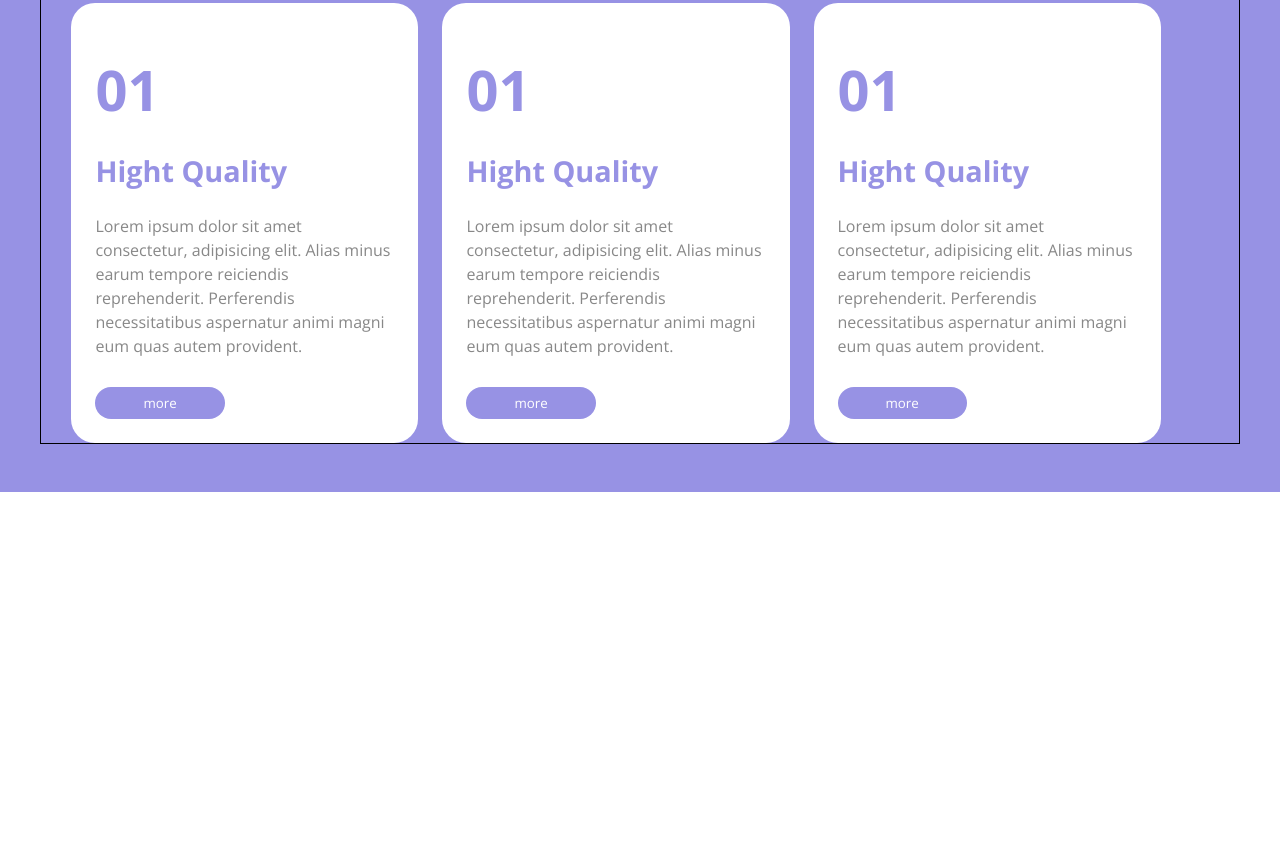
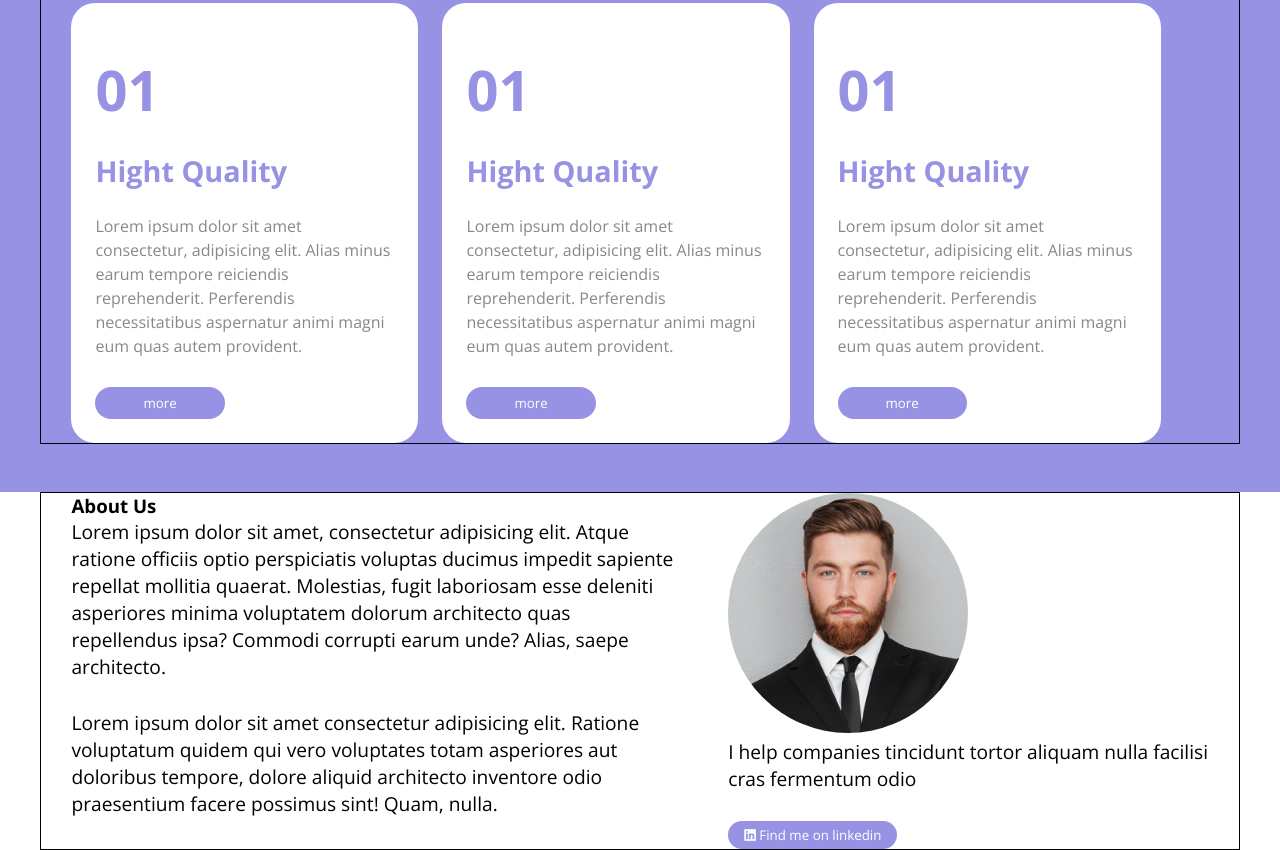
Before and after one commit to FabioLongoni/htmlcss-responsive-layout, a plain HTML site: page index.html in a window 1280 px wide. Shown: the part 3598-4448 px from the top of the page. Before the commit the page ends 4090 px from the top, so only its background shows below. Drawn offline with nearby package versions, Linux system fonts and the light colour scheme.

Commit message:
inizio5sezione

```diff
--- a/css/app.css
+++ b/css/app.css
@@ -301,8 +301,31 @@ header ul {
     font-size: 1rem;
 }
 
+/* quinta sezione */
+.row-5 {
+    display: flex;
+    gap: 3rem;
+    justify-content: space-between;
+}
 
+.button-small {
+    background-color: #9792e4;
+    color: white;
+    padding: 0.3rem 1rem;
+    border-radius: 1rem;
+    border: none;
+}
 
+.col-5 img {
+    width: 50%;
+    aspect-ratio: 1;
+    object-fit: cover;
+    border-radius: 50%;
+}
+
+.col-5-left {
+    width: 75%;
+}
 
 
 
--- a/index.html
+++ b/index.html
@@ -194,5 +194,22 @@
         </div>
     </section>
 
+<!-- quinta sezione -->
+    <section class="about-us">
+        <div class="container">
+            <div class="row-5">
+                <div class="col-5 col-5-left">
+                    <h3>About Us</h3>
+                    <p>Lorem ipsum dolor sit amet, consectetur adipisicing elit. Atque ratione officiis optio perspiciatis voluptas ducimus impedit sapiente repellat mollitia quaerat. Molestias, fugit laboriosam esse deleniti asperiores minima voluptatem dolorum architecto quas repellendus ipsa? Commodi corrupti earum unde? Alias, saepe architecto.</p>
+                    <p>Lorem ipsum dolor sit amet consectetur adipisicing elit. Ratione voluptatum quidem qui vero voluptates totam asperiores aut doloribus tempore, dolore aliquid architecto inventore odio praesentium facere possimus sint! Quam, nulla.</p>
+                </div>
+                <div class="col-5">
+                    <img src="img/about.jpg" alt="">
+                    <p>I help companies tincidunt tortor aliquam nulla facilisi cras fermentum odio</p>
+                    <button class="button-small"><i class="fa-brands fa-linkedin"></i> Find me on linkedin</button>
+                </div>
+            </div>
+        </div>
+    </section>
 </body>
 </html>
```
